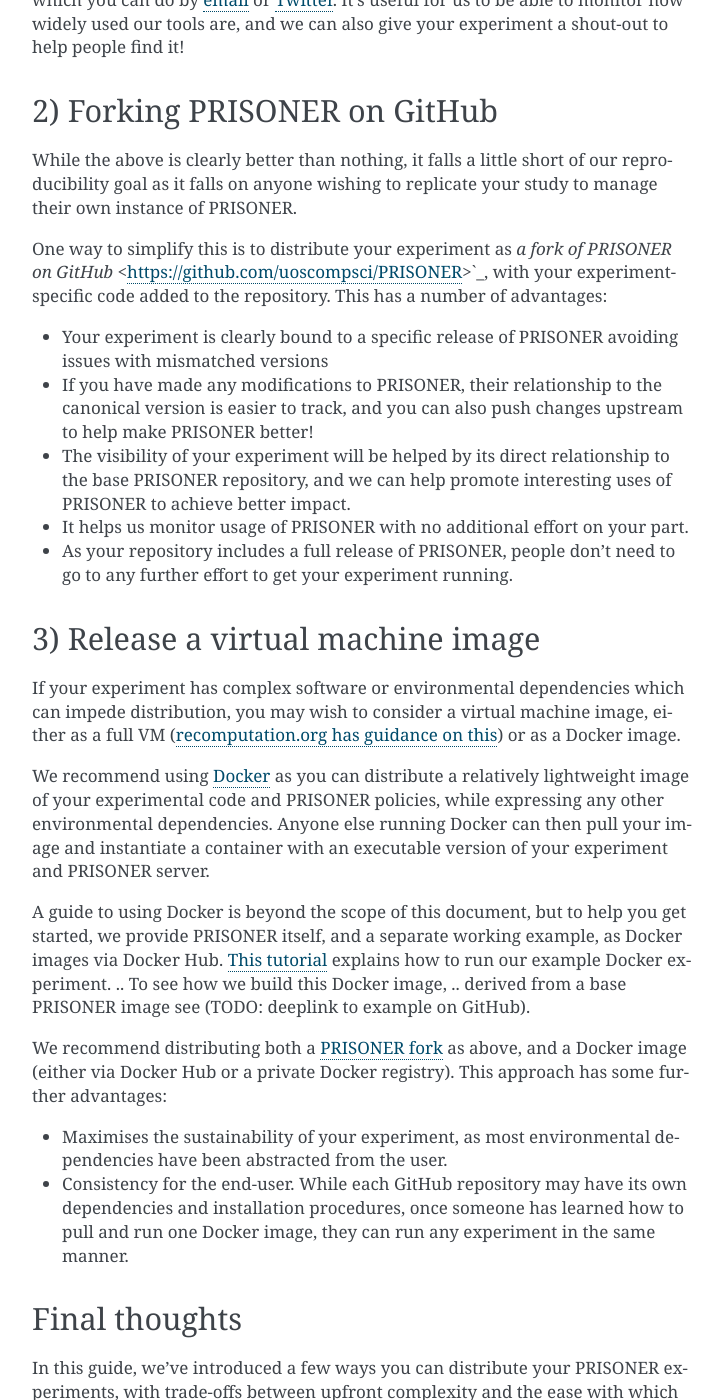
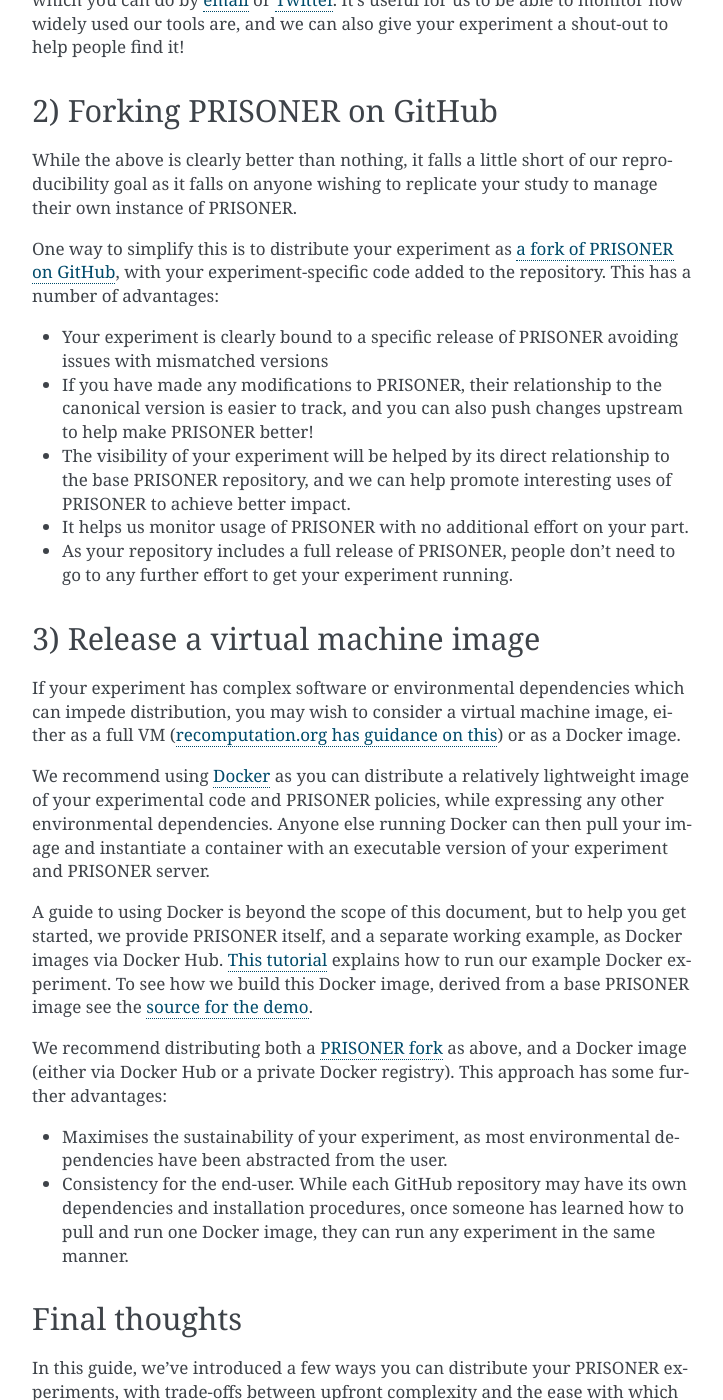
Before and after one commit to uoscompsci/PRISONER, a Sphinx documentation site: the page built from doc/tutorials.distribute.rst, in a window 1280 px wide and 1400 px high, scrolled down 1795 px. Shown: the whole window, without its empty margins (388-1111 px from the left). Built offline with Sphinx 7.4.7, drawn with Linux system fonts in a browser that asks for light colours; pages that are not in the unit, such as notebooks, are missing from menus.

Commit message:
[Docs] Updated broken links

```diff
--- a/doc/tutorials.distribute.rst
+++ b/doc/tutorials.distribute.rst
@@ -89,7 +89,7 @@
 manage their own instance of PRISONER.
 
 One way to simplify this is to distribute your experiment as `a fork of PRISONER
-on GitHub` <https://github.com/uoscompsci/PRISONER>`_, with your
+on GitHub <https://github.com/uoscompsci/PRISONER>`_, with your
 experiment-specific code added to the repository. This has
 a number of advantages:
 
@@ -122,8 +122,9 @@
 Docker images via Docker Hub. `This tutorial
 <http://prisoner.cs.st-andrews.ac.uk/docs/tutorials.demo.html>`_ explains how to
 run our example Docker experiment.
-.. To see how we build this Docker image,
-.. derived from a base PRISONER image see (TODO: deeplink to example on GitHub).
+To see how we build this Docker image,
+derived from a base PRISONER image see the `source for the demo
+<https://github.com/uoscompsci/PRISONER/tree/master/examples/dockerdemo>`_.
 
 We recommend distributing both a `PRISONER fork
 <https://github.com/uoscompsci/PRISONER>`_ as above, and a Docker image
```
